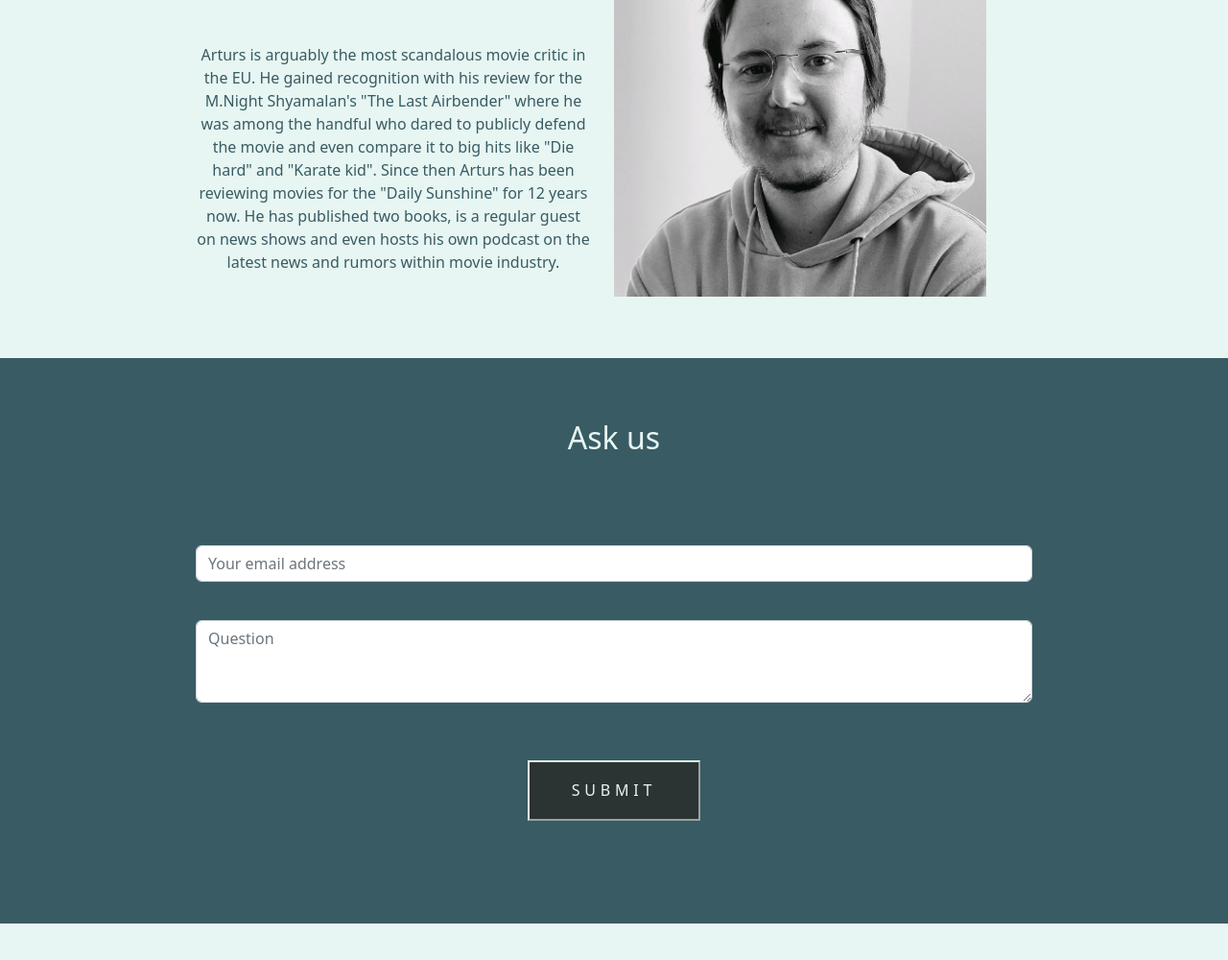
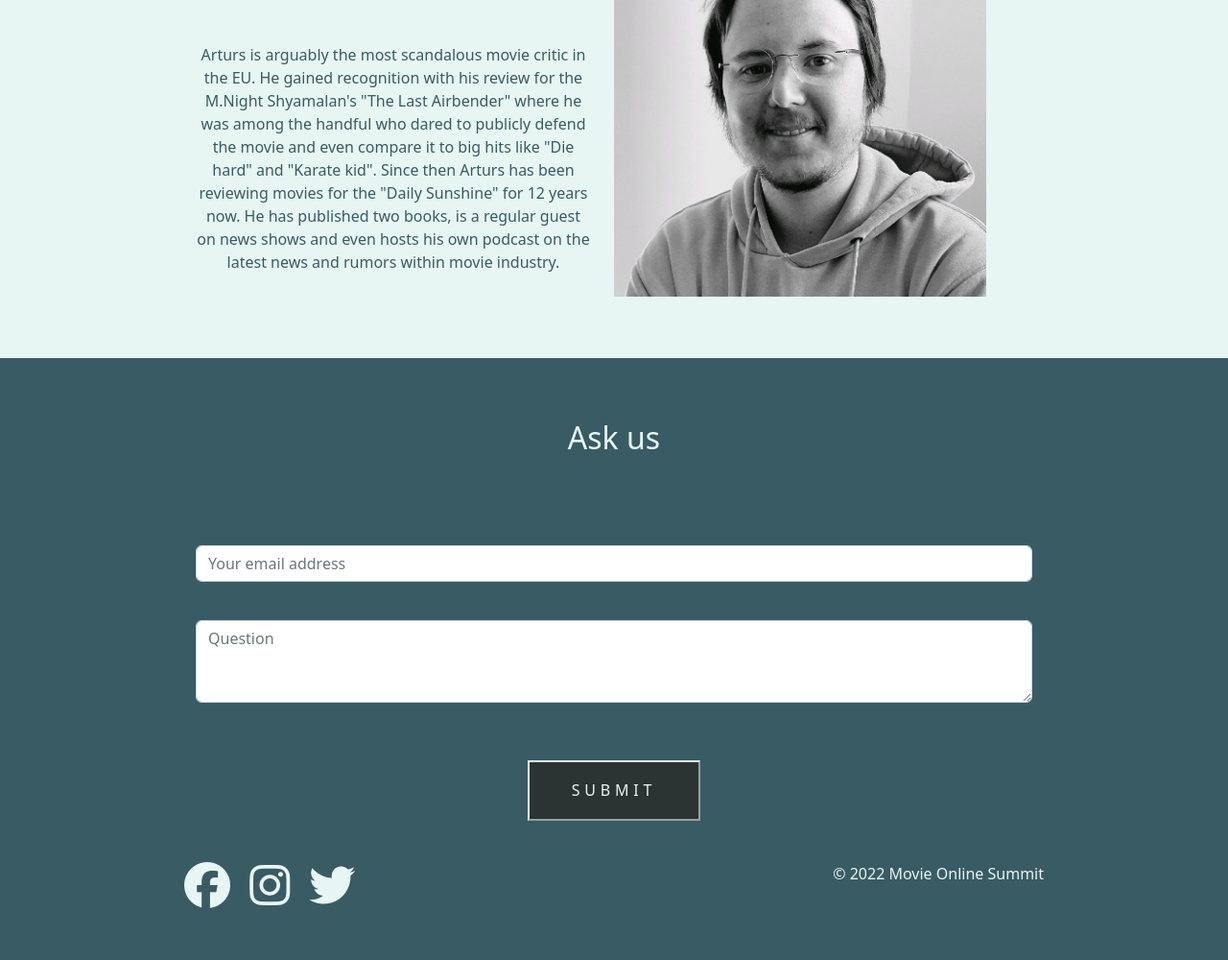
Before and after one commit to evatre/FinalTask, a plain HTML site: page frontend/index.html in a window 1280 px wide. Shown: the part 3628-4628 px from the top of the page at 96% size. Before the commit the page ends 4590 px from the top, so only its background shows below. Drawn offline with nearby package versions, Linux system fonts and the light colour scheme.

Commit message:
adding the social links at the bottom

```diff
--- a/frontend/index.html
+++ b/frontend/index.html
@@ -386,6 +386,16 @@
           <button type="submit" class="submit-btn">SUBMIT</button>
         </form>
       </div>
+
+      <div class="row">
+
+          <div class="col-lg-6" id="contacts">
+            <a href="https://www.youtube.com/watch?v=dQw4w9WgXcQ&ab_channel=RickAstley"><i class="fa-brands fa-facebook fa-3x social"></i></a>
+            <a href="https://www.youtube.com/watch?v=dQw4w9WgXcQ&ab_channel=RickAstley"><i class="fa-brands fa-instagram fa-3x social"></i></a>
+            <a href="https://www.youtube.com/watch?v=dQw4w9WgXcQ&ab_channel=RickAstley"><i class="fa-brands fa-twitter fa-3x social"></i></a>
+          </div>
+          <div class="col-lg-6" id="copyright">&copy; 2022 Movie Online Summit</div>
+      </div>
     </section>
 
     <script src="scripts/index.js"></script>
--- a/frontend/styles.css
+++ b/frontend/styles.css
@@ -178,6 +178,23 @@ h2 {
   padding: 5% 15%;
 }
 
+#contacts {
+  text-align: left;
+}
+
+.social {
+  padding-right: 1rem;
+  color: #e7f6f2;
+}
+
+.social:hover {
+  color: #a5c9ca;
+}
+
+#copyright {
+  text-align: right;
+}
+
 /***** MEDIA QUERIES ******/
 
 @media (max-width: 1045px) {
```
Also changed, not shown: frontend/registration.html (+7 -0 lines).
